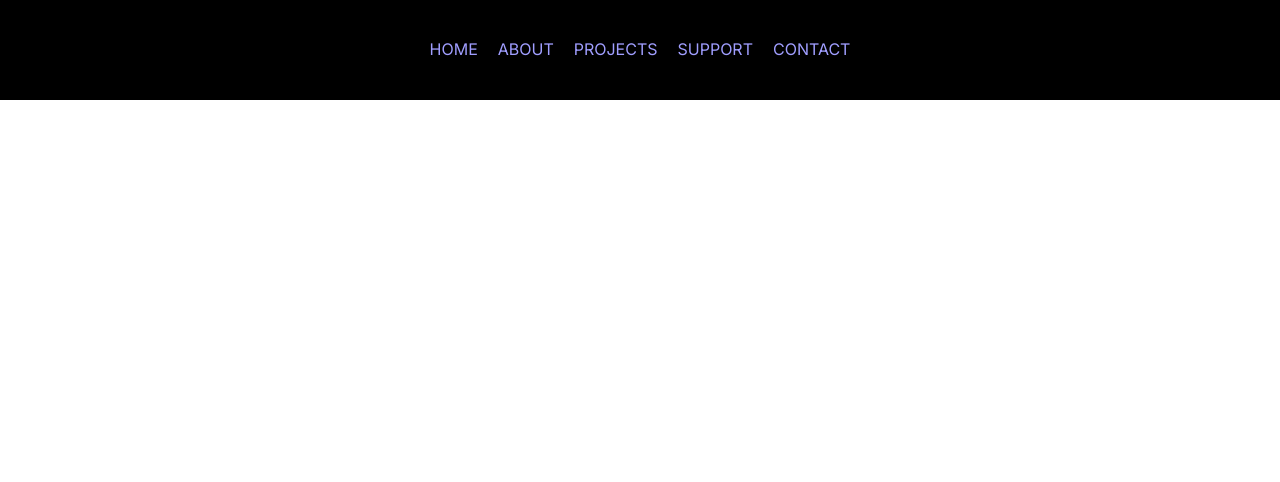
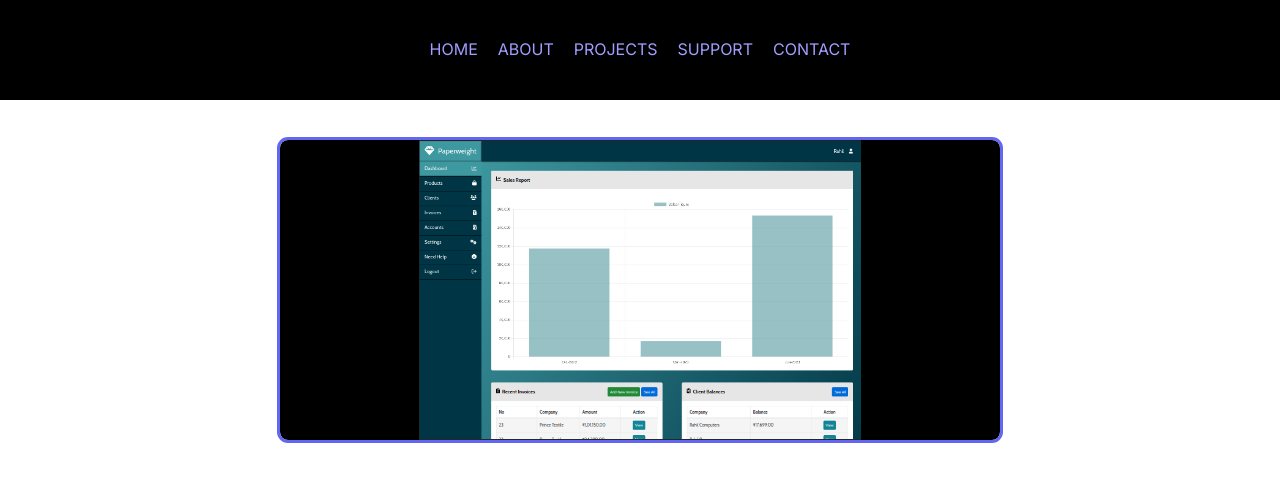
Before and after one commit to rahilansari261/portfolio, a Next.js app: page /projects in a window 1280 px wide. Shown: the top 482 px of the page. Built offline with nearby package versions, Linux system fonts and the light colour scheme.

Commit message:
project detail page created

```diff
--- a/app/projects/[...slug]/page.tsx
+++ b/app/projects/[...slug]/page.tsx
@@ -1,5 +1,23 @@
+import Image from "next/image";
+import Link from "next/link";
+
 export default function Page({ params }: { params: { slug: string } }) {
-  return <div className="w-full text-black text-[1.2rem] px-10 py-4 md:max-w-[800px] md:mx-auto">
-    {params.slug}
-  </div>;
+  return (
+    <div className="w-full text-black text-[1.2rem] px-10 py-4 md:py-10 md:max-w-[800px] md:mx-auto">
+      <div className="relative md:row-span-2 h-[150px] md:h-[300px] group md:bg-black rounded-lg ">
+        <Image
+          className="object-contain rounded-lg outline outline-4s outline-indigo-500"
+          src="/assets/images/1-pw.png"
+          alt="tree-image"
+          fill
+          sizes="100vw"
+        />
+        <div className="text-black flex flex-col">
+          <div>Rahil</div>
+          <div>Rahil</div>
+          <div>Rahil</div>
+        </div>
+      </div>
+    </div>
+  );
 }
--- a/app/projects/page.tsx
+++ b/app/projects/page.tsx
@@ -35,7 +35,7 @@ const Projects = () => {
         </div>
         <div className="relative md:col-span-2 h-[150px] group md:bg-black group rounded-lg">
           <Image
-            className="object-cover transition-all object-top ease-in-out md:group-hover:object-bottom duration-1000 opacity-100 md:group-hover:opacity-40 rounded-lg outline md:group-hover:outline-4s md:group-hover:outline-indigo-500 "
+            className="object-cover transition-all object-top ease-in-out md:group-hover:object-center duration-1000 opacity-100 md:group-hover:opacity-40 rounded-lg outline md:group-hover:outline-4s md:group-hover:outline-indigo-500 "
             src="/assets/images/2-sh.png"
             alt="tree-image"
             fill
```
